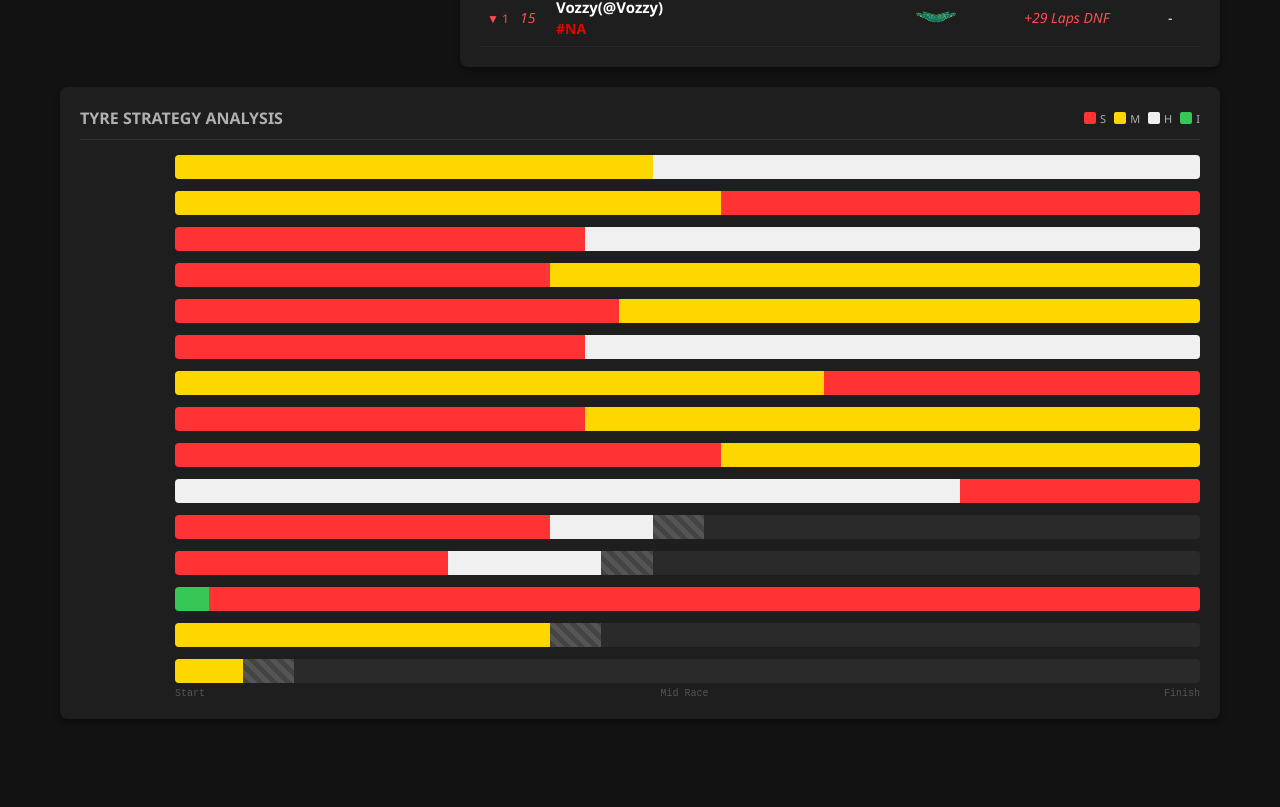
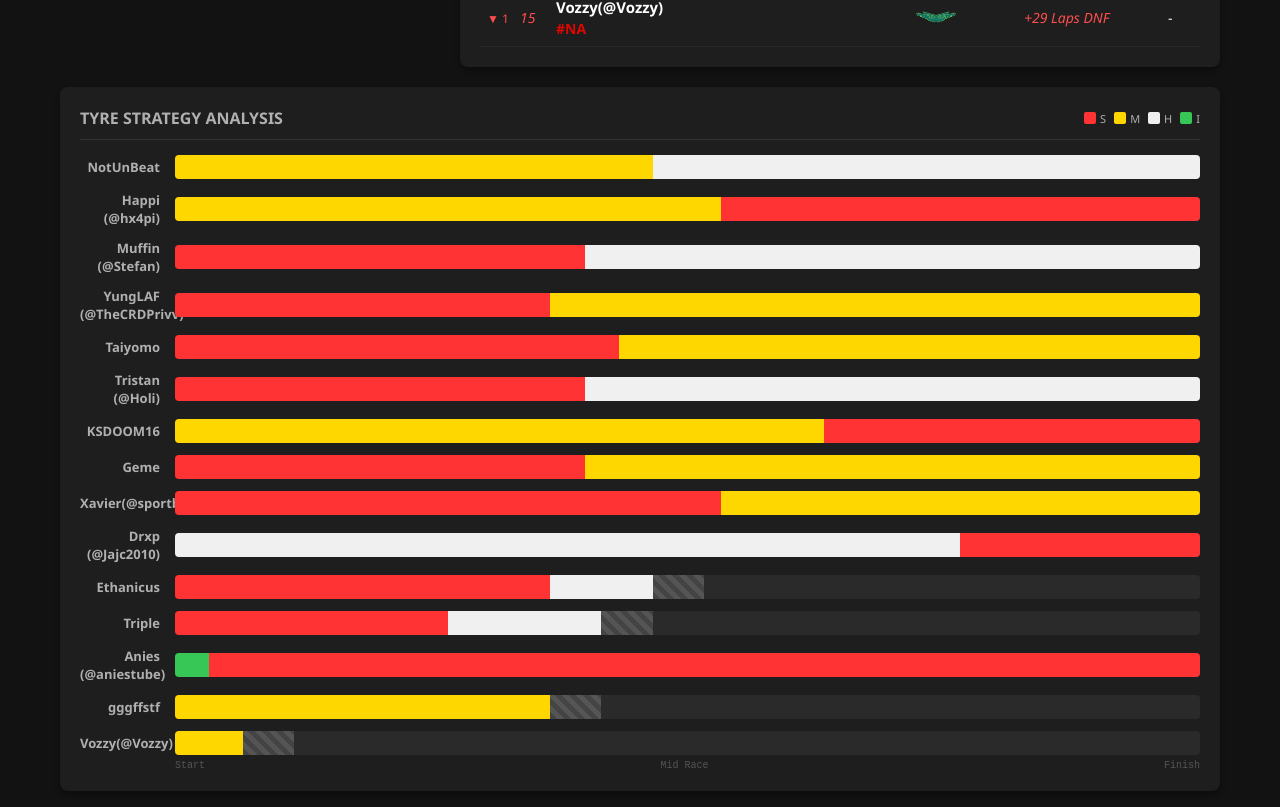
Before and after one commit to Sl0th899/pma-league, a React (Vite) app: page /race/s1-r1 in a window 1280 px wide. Shown: the part 2057-2864 px from the top of the page. Before the commit the page ends 2796 px from the top, so only its background shows below. Built offline with nearby package versions, Linux system fonts and the light colour scheme.

Commit message:
i forgor to update stratergychart :sob:

```diff
--- a/src/components/race/StrategyChart.jsx
+++ b/src/components/race/StrategyChart.jsx
@@ -1,6 +1,15 @@
 import React from 'react';
+import driversList from '../../data/drivers.json'; // 1. Import the drivers list
 
 const StrategyChart = ({ data }) => {
+
+  // 2. Helper function to find the name from the ID
+  const getDriverName = (id) => {
+    const driver = driversList.find(d => d.id === id);
+    // Returns the driver name, or falls back to the ID if not found
+    return driver ? driver.name : id;
+  };
+
   return (
     <div className="panel">
       <div className="panel-header">
@@ -16,15 +25,21 @@ const StrategyChart = ({ data }) => {
 
       <div className="strat-grid">
         {data.map((driverStrat) => (
-          <div className="strat-row" key={driverStrat.driver}>
-            <div className="strat-driver">{driverStrat.driver}</div>
+          // 3. Changed key to use driverId
+          <div className="strat-row" key={driverStrat.driverId}>
+
+            {/* 4. Use the helper function to display the Real Name */}
+            <div className="strat-driver">
+                {getDriverName(driverStrat.driverId)}
+            </div>
+
             <div className="strat-track">
               {driverStrat.stints.map((stint, index) => (
                 <div
                   key={index}
                   className={`stint-bar bg-${stint.compound}`}
                   style={{ width: `${stint.percent}%` }}
-                  data-info={stint.label} // This triggers the CSS tooltip
+                  data-info={stint.label}
                 ></div>
               ))}
             </div>
```
